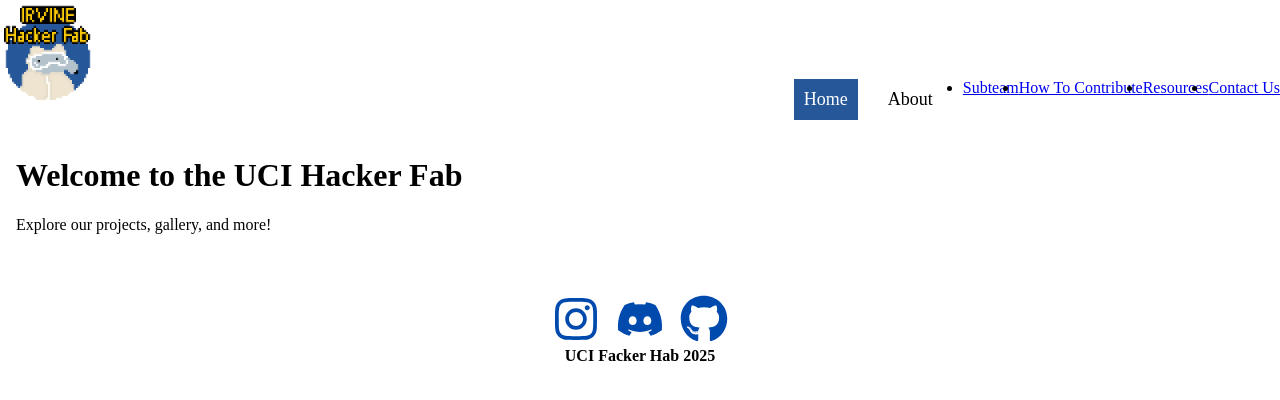
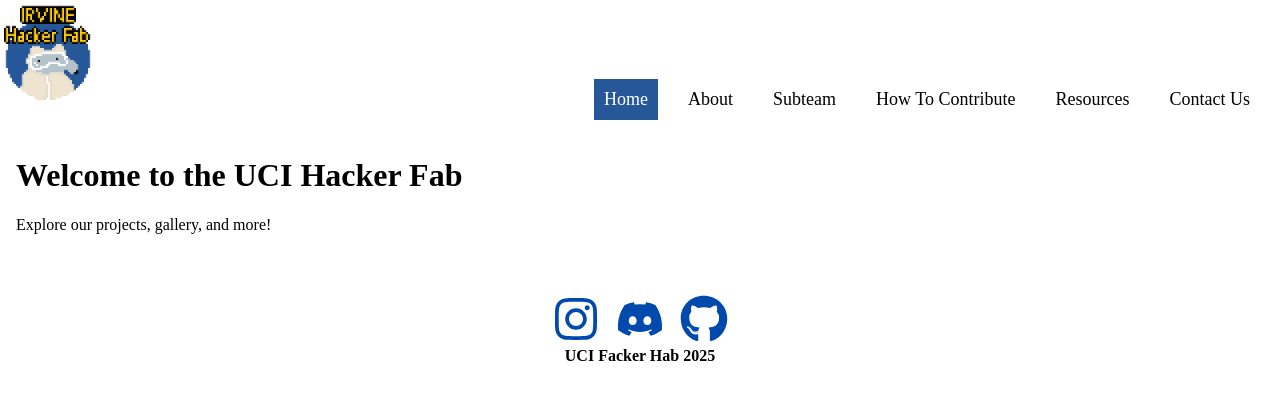
Before and after one commit to irvinehackerfab/hfab-website, a React (Vite) app: page / in a window 1280 px wide. Shown: the top 400 px of the page. Built offline with nearby package versions, Linux system fonts and the light colour scheme.

Commit message:
fixed merge conflict

```diff
--- a/src/NavBar.css
+++ b/src/NavBar.css
@@ -18,7 +18,6 @@
   margin-right: 20px;
   font-size: large;
   color: black;
-  transition: transform 0.3s ease;
 }
 
 .navbarListItem a {
--- a/src/NavBar.jsx
+++ b/src/NavBar.jsx
@@ -17,10 +17,10 @@ function NavBar() {
           {/* If the current path matches the link path, apply the 'selected' style (change to blue)*/}
           <li className={location.pathname === "/" ? "navbarListItemSelected" : "navbarListItem"}><Link to={"/"}>Home</Link></li>
           <li className={location.pathname === "/About" ? "navbarListItemSelected" : "navbarListItem"}><Link to={"/About"}>About</Link></li>
-          <li ><Link  to = {"/Subteam"}>Subteam</Link></li>
-          <li ><Link to = {"/HowtoContribute"}>How To Contribute</Link></li>
-          <li ><Link to = {"/Resources"}>Resources</Link></li>
-          <li ><Link to = {"/ContactPage"}>Contact Us</Link></li>
+          <li className={location.pathname === "/Subteam" ? "navbarListItemSelected" : "navbarListItem"}><Link  to = {"/Subteam"}>Subteam</Link></li>
+          <li className={location.pathname === "/HowtoContribute" ? "navbarListItemSelected" : "navbarListItem"}><Link to = {"/HowtoContribute"}>How To Contribute</Link></li>
+          <li className={location.pathname === "/Resources" ? "navbarListItemSelected" : "navbarListItem"}><Link to = {"/Resources"}>Resources</Link></li>
+          <li className={location.pathname === "/ContactPage" ? "navbarListItemSelected" : "navbarListItem"}><Link to = {"/ContactPage"}>Contact Us</Link></li>
         </ul>
       </nav>
     </header>
```
